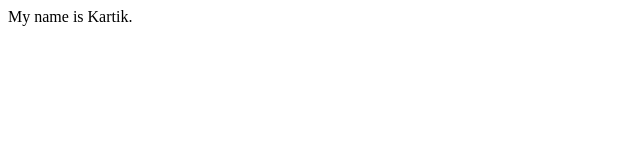
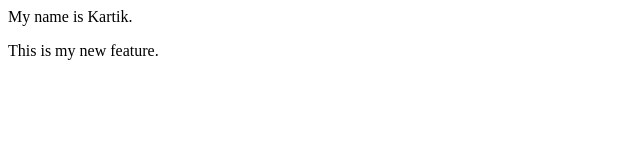
Before and after one commit to kartikeyakapoor786-web/NewwRepo, a plain HTML site: page index.html in a window 1280 px wide. Shown: the whole page, without its empty margins (0-640 px from the left). Drawn offline with Linux system fonts and the light colour scheme.

Commit message:
add feature

```diff
--- a/index.html
+++ b/index.html
@@ -1 +1,2 @@
 <p>My name is Kartik.</p>
+<p>This is my new feature.</p>
```
